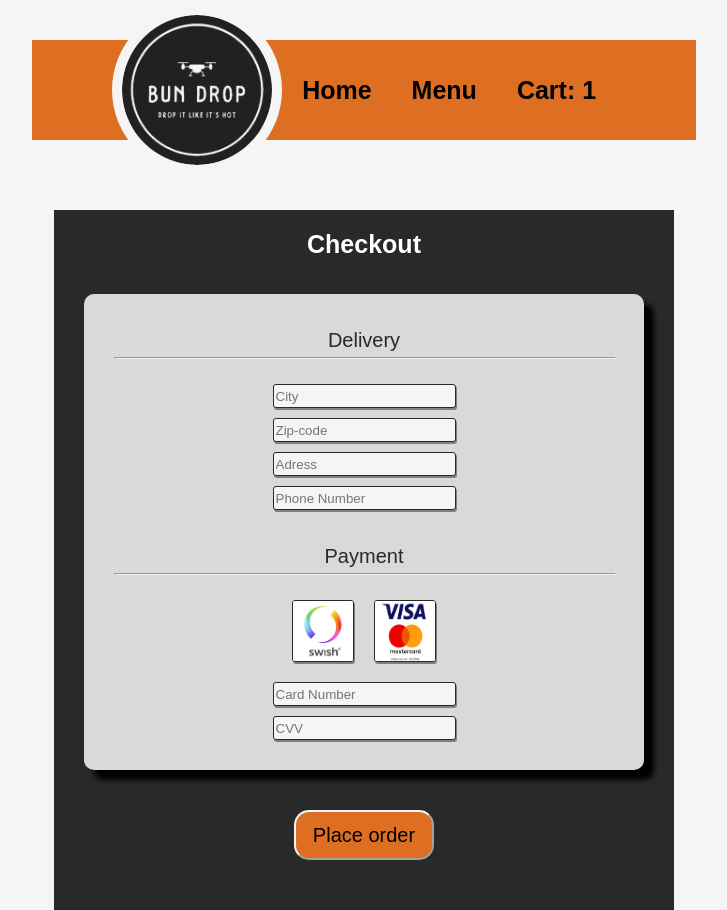
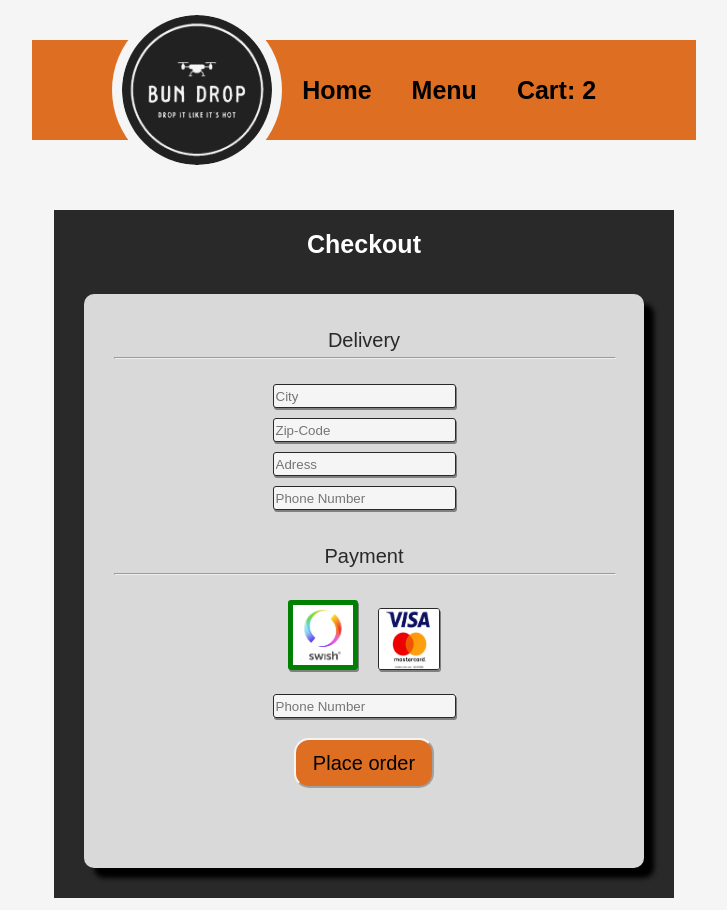
Before and after one commit to RebecaRosenquist/bun-drop--, a React (Create React App) app: page /Payment in a window 1280 px wide. Shown: the whole page, without its empty margins (276-1003 px from the left). Built offline with nearby package versions, Linux system fonts and the light colour scheme; data requests are answered from the project's data file.

Commit message:
mestadels payment

```diff
--- a/DbMenu.json
+++ b/DbMenu.json
@@ -118,6 +118,11 @@
       "Name": "Bun Special",
       "Price": 89,
       "id": 1
+    },
+    {
+      "Name": "Double burger",
+      "Price": 98,
+      "id": 2
     }
   ]
 }
--- a/src/RouteComponent/Cart.jsx
+++ b/src/RouteComponent/Cart.jsx
@@ -100,7 +100,7 @@ function Cart() {
               <h3 style={{ backgroundColor: "#D9D9D9" }}>Total: {testa} SEK</h3>
             </div>
             <Link style={{ backgroundColor: "transparent" }} to={"/payment"}>
-              <button className="PayButton">Continue to delivery</button>
+              <button className="PayButton">Continue to Checkout</button>
             </Link>
           </div>
         </div>
--- a/src/RouteComponent/Confirmation.jsx
+++ b/src/RouteComponent/Confirmation.jsx
@@ -8,6 +8,7 @@ import { useState, useEffect } from "react";
 import "./confirmation.css";
 
 function Confirmation() {
+  const timeD = Math.floor(Math.random() * 16) + 5;
   return (
     <div
       style={{
@@ -18,14 +19,14 @@ function Confirmation() {
     >
       <div className="MainConfirmationContainers">
         <div className="testConfirmation">
-          <h1 style={{ backgroundColor: "#292929" }}>Checkout</h1>
+          <h1 style={{ backgroundColor: "#292929" }}>Confimation</h1>
           <div className="AddDileveryInfo">
             <h2 id="hh">Congrats!</h2>
 
 
 
             <h3 id="hhh" style={{ backgroundColor: "#D9D9D9" }}>
-              Your order is placed and will be delivered in 10 minuts
+              Your order is placed and will be delivered in {timeD} minutes
             </h3><h2 id="hg">🥳</h2>
           </div>
         </div>
--- a/src/RouteComponent/Payment.jsx
+++ b/src/RouteComponent/Payment.jsx
@@ -1,17 +1,62 @@
 import React from "react";
 import { useState, useEffect } from "react";
+
 
 import swish from "../Swish-logo.jpg";
 import visa from "../mastercard.webp";
 
 import { Link } from "react-router-dom";
 
-
 //Css import
 import "./payment.css";
 
 function Payment() {
+  let [isCard, setCard] = useState(false);
+  let [isSwish, setSwish] = useState(true);
+  let [newList, setNewList] = useState([]);
+  let [formData, setFormData] = useState({
+    PhoneNumber: "",
+    City: "",
+    ZipCode: "",
+    Adress: "",
+  });
+
+
+
+  const handleForm = (event) => {
+    const { name, value } = event.target;
+
+    setFormData((prevFormData) => ({
+      ...prevFormData,
+      [name]: value,
+    }));
+  };
+
+  const handleSubmit = (event) => {
+    event.preventDefault();
+    console.table(formData);
+
+   window.location.href = "/confirmation";
+  }
+
+
+
+
+
+  function handlePay1() {
+    setSwish(true);
+    setCard(false);
+  }
+
+  function handlePay2() {
+    setCard(true);
+    setSwish(false);
+
+
+  }
+
   return (
+    <form onSubmit={handleSubmit}>
       <div
         style={{
           display: "flex",
@@ -24,16 +69,44 @@ function Payment() {
             <h1 style={{ backgroundColor: "#292929" }}>Checkout</h1>
             <div className="AddDileveryInfo">
               <h2>Delivery</h2>
-            <hr ></hr>
+              <hr></hr>
               <div className="Info">
                 <div
                   className="InputBoxes"
                   style={{ backgroundColor: "#D9D9D9" }}
                 >
-                <input className="InputBox" placeholder="City"></input>
-                <input className="InputBox" placeholder="Zip-code"></input>
-                <input className="InputBox" placeholder="Adress"></input>
-                <input className="InputBox" placeholder="Phone Number"></input>
+                  <input
+                    name="City"
+                    className="InputBox"
+                    placeholder="City"
+                    required
+                    value={formData.City}
+                    onChange={handleForm}
+                  ></input>
+                  <input
+                    name="ZipCode"
+                    className="InputBox"
+                    placeholder="Zip-Code"
+                    required
+                    value={formData.ZipCode}
+                    onChange={handleForm}
+                  ></input>
+                  <input
+                    name="Adress"
+                    className="InputBox"
+                    placeholder="Adress"
+                    required
+                    value={formData.Adress}
+                    onChange={handleForm}
+                  ></input>
+                  <input
+                    name="PhoneNumber"
+                    className="InputBox"
+                    placeholder="Phone Number"
+                    required
+                    value={formData.PhoneNumber}
+                    onChange={handleForm}
+                  ></input>
                 </div>
               </div>
 
@@ -47,32 +120,133 @@ function Payment() {
                 className="Payment-icons-div"
                 style={{ backgroundColor: "#D9D9D9" }}
               >
+                {isSwish === true ? (
+                  <div style={{ backgroundColor: "transparent" }}>
                     <img
+                      onClick={handlePay1}
+                      namn="swish"
                       id="img-pay"
                       className="swish-icon"
                       src={swish}
                       alt="swish"
-                style={{ height: "60px", width: "60px" }}
+                      style={{
+                        height: "60px",
+                        width: "60px",
+                        cursor: "pointer",
+                        border: "green solid 5px",
+                      }}
                     />
                     <img
+                      onClick={handlePay2}
+                      namn="card"
                       id="img-pay"
                       className="card-icon"
                       src={visa}
                       alt="mastercard"
-                style={{ height: "60px", width: "60px" }}
+                      style={{
+                        height: "60px",
+                        width: "60px",
+                        cursor: "pointer",
+                      }}
                     />
                   </div>
-            <div className="InputBoxes" style={{ backgroundColor: "#D9D9D9", marginBottom: "0px" }}>
-              <input className="InputBox" placeholder="Card Number"></input>
-              <input className="InputBox" placeholder="CVV"></input>
+                ) : (
+                  <div style={{ backgroundColor: "transparent" }}>
+                    <img
+                      onClick={handlePay1}
+                      namn="swish"
+                      id="img-pay"
+                      className="swish-icon"
+                      src={swish}
+                      alt="swish"
+                      style={{
+                        height: "60px",
+                        width: "60px",
+                        cursor: "pointer",
+                      }}
+                    />
+                    <img
+                      onClick={handlePay2}
+                      namn="card"
+                      id="img-pay"
+                      className="card-icon"
+                      src={visa}
+                      alt="mastercard"
+                      style={{
+                        height: "60px",
+                        width: "60px",
+                        cursor: "pointer",
+                        border: "green solid 5px",
+                      }}
+                    />
                   </div>
+                )}
+                {/* <img
+                  onClick={handlePay1}
+                  namn="swish"
+                  id="img-pay"
+                  className="swish-icon"
+                  src={swish}
+                  alt="swish"
+                  style={{ height: "60px", width: "60px", cursor: "pointer" }}
+                />
+                <img
+                  onClick={handlePay2}
+                  namn="card"
+                  id="img-pay"
+                  className="card-icon"
+                  src={visa}
+                  alt="mastercard"
+                  style={{ height: "60px", width: "60px", cursor: "pointer" }}
+                /> */}
               </div>
-          <Link style={{ backgroundColor: "transparent" }} to={"/confirmation"}>
-            <button className="PayButton">Place order</button>
-          </Link>
+              <div
+                className="InputBoxes"
+                style={{
+                  backgroundColor: "#D9D9D9",
+                  marginBottom: "0px",
+                  cursor: "pointer",
+                }}
+              >
+                {isSwish === true ? (
+                  <div>
+                    <input
+                      className="InputBox"
+                      placeholder="Phone Number"
+                      required
+                    ></input>
+                  </div>
+                ) : isCard === true ? (
+                  <div>
+                    <input
+                      className="InputBox"
+                      placeholder="Card Number"
+                      required
+                    ></input>
+                    <input
+                      className="InputBox"
+                      placeholder="CVV"
+                      required
+                    ></input>
+                  </div>
+                ) : (
+                  <div>choose pay</div>
+                )}
+
+                {/* <Link
+                    style={{ backgroundColor: "transparent" }}
+                    to={"/confirmation"}
+                    > */}
+                <button className="PayButton" type="submit">
+                  Place order
+                </button>
+                {/* </Link> */}
               </div>
             </div>
           </div>
+        </div>
+      </div>
+    </form>
   );
 }
 
```
Lines whose indentation alone changed are shown as unchanged.
